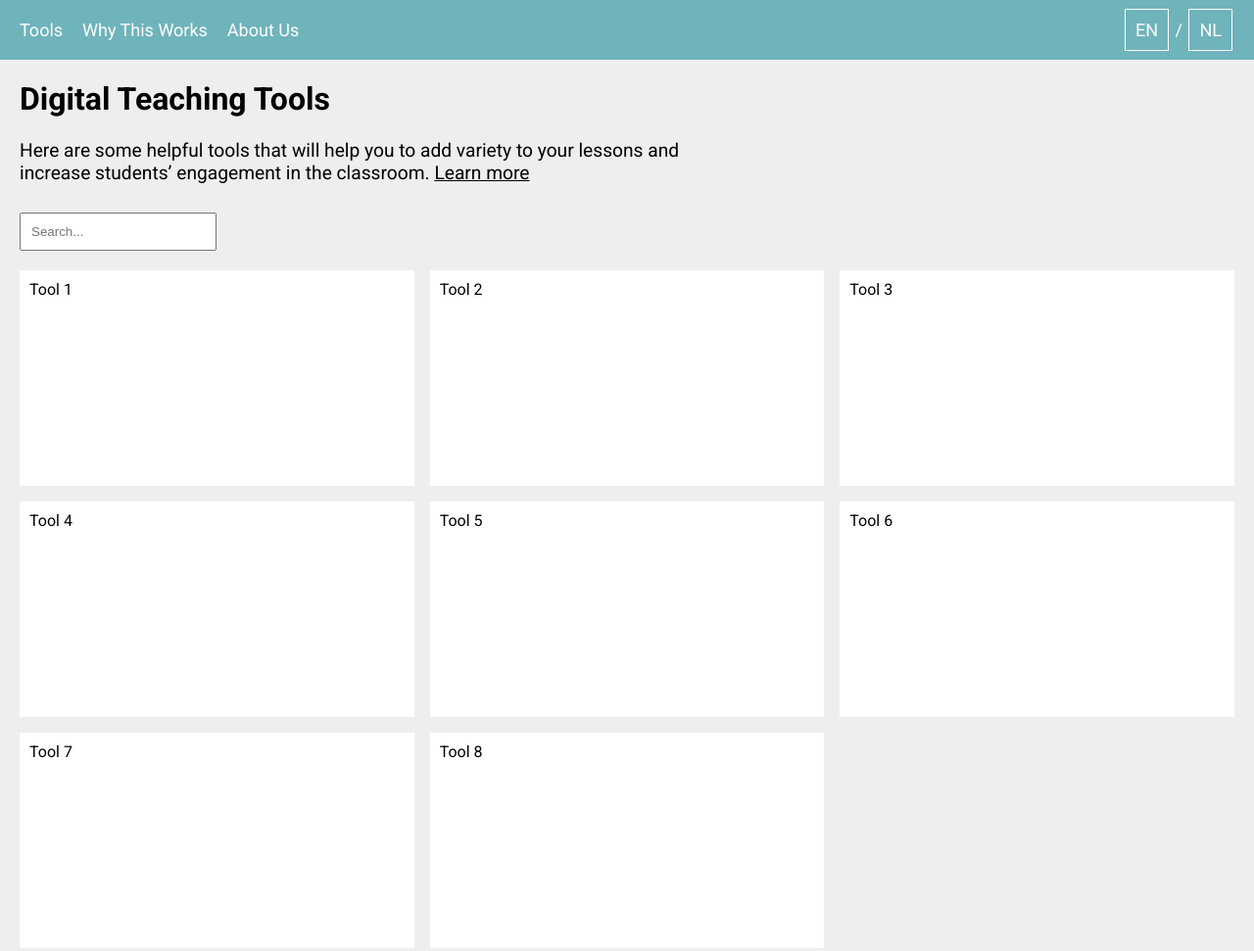
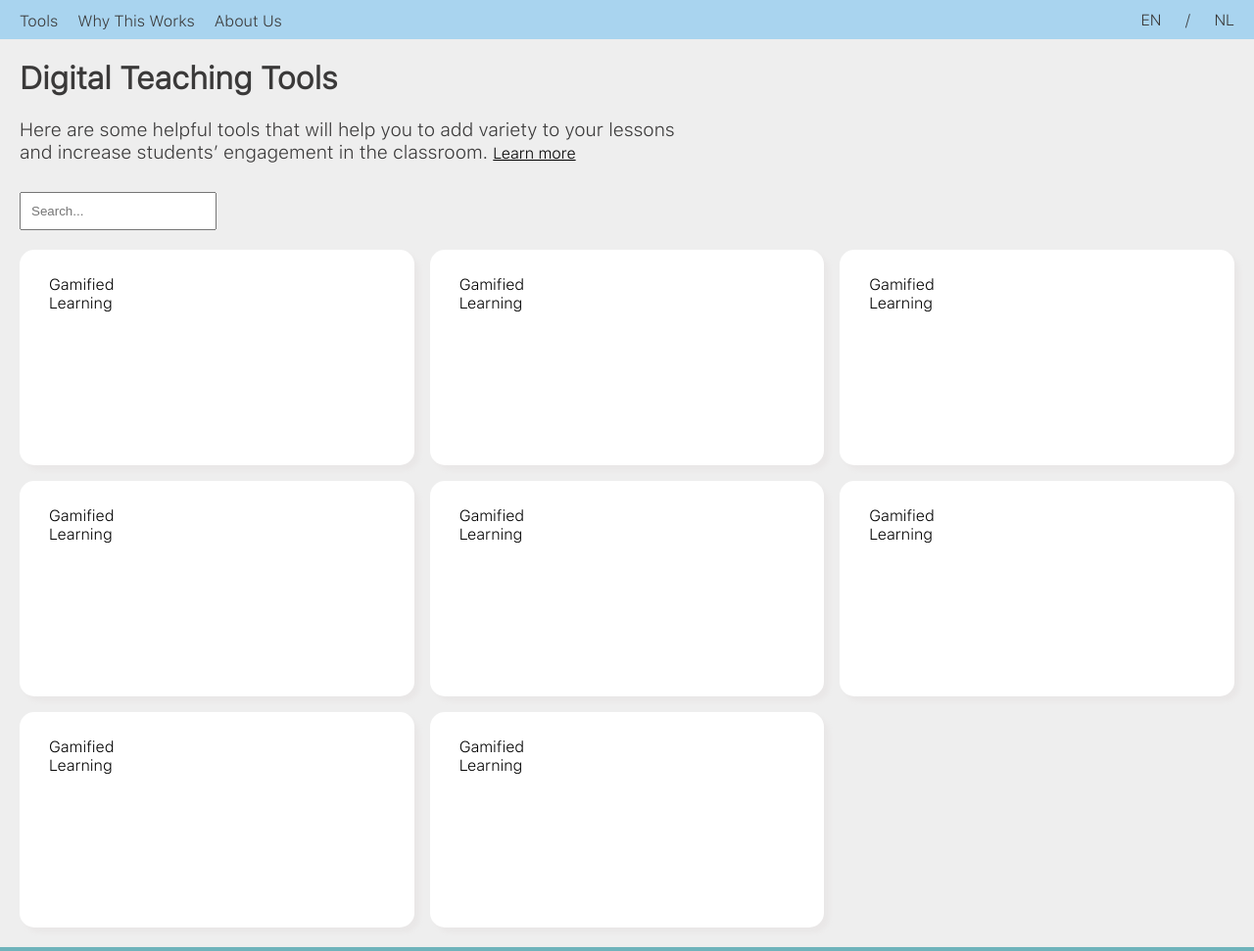
Before and after one commit to 100portraits/cybertalk, a plain HTML site: page main.html in a window 1280 px wide. Shown: the top 971 px of the page at 98% size. Drawn offline with Linux system fonts and the light colour scheme.

Commit message:
change to martynas version

```diff
--- a/main.css
+++ b/main.css
@@ -1,30 +1,46 @@
+@font-face {
+    font-family: 'sf';
+    src: url('SF-Pro-Text-Light.ttf');
+
+}
 .navbar-box {
     font-size: large;
-    background-color: #6FB3BB;
-    color: white;
+    background-color: #a9d4ef;
+    color: #f2f2f2;
     width: 100%;
     margin: 0;
     display: flex;
     flex-direction: row;
     justify-content: space-between;
-
-
+    height: 40px;
 }
 a {
-    color: white;
+    color: rgb(58, 57, 57);
+    font-family: 'sf';
+    font-size: medium;
     text-decoration: none;
+    transition: all 0.1s ease-in-out;
 }
+
 
 .navbar-pages {
     display: flex;
     gap: 20px;
     padding: 20px;
+    align-items: center;
 }
 .navbar-lang {
+    display: flex;
+    color: rgb(58, 57, 57);
+    font-family: 'sf', sans-serif;
+    font-size: medium;
+    gap: 20px;
     padding: 20px;
+    align-items: center;
 }
 body {
-    font-family: 'Roboto', sans-serif;
+    font-family: sf;
+    color: rgb(58, 57, 57);
     margin: 0;
     background-color: #eeeeee;
 }
@@ -54,13 +70,10 @@ body {
 .tools-grid a {
     color: black;
 }
-.tools-grid div {
-    background-color: white;
-    height: 200px;
-    padding: 10px
-}
+
 a:hover {
-    text-decoration: underline;
+    font-size: 16.3px;
+    color:black;
 }
 .footer-box {
     margin: 0;
@@ -73,19 +86,23 @@ a:hover {
     padding: 20px;
     margin:0
 }
-.en:hover, .nl:hover{
+
+
+.toolbg:hover {
+    transform: scale(1.02);
+    box-shadow: 6px 6px 6px rgb(215, 213, 213);
+}
+.tooltitle{
+    color: black;
+}
+.toolbg{
     background-color: white;
-    color: #6FB3BB
+    border-radius: 15px;
+    height: 200px;
+    padding: 10px;
+    box-shadow: 5px 5px 5px rgb(233, 231, 231);
+    transition: all 0.2s ease-in-out;
 }
-.en, .nl {
-    padding: 10px;
-    margin: 2px;
-    border: 1px solid white;
+.toolbg p {
+    margin-left: 20px;
 }
-.tools-grid div {
-    box-shadow: rgba(100, 100, 111, 0) 0px 7px 29px 0px;
-    transition: box-shadow 0.3s ease-in-out;
-}
-.tools-grid div:hover {
-    box-shadow: rgba(100, 100, 111, 0.2) 0px 7px 29px 0px;
-}
--- a/main.html
+++ b/main.html
@@ -26,15 +26,15 @@
     <input name="search" id="search" class="search-in" placeholder="Search...">
     <div class="tools-grid">
         <a href="gamify.html">
-            <div>Tool 1</div>
+            <div class="toolbg tool0"><p class="tooltitle">Gamified<br>Learning</p></div>
         </a >
-        <div>Tool 2</div>
-        <div>Tool 3</div>
-        <div>Tool 4</div>
-        <div>Tool 5</div>
-        <div>Tool 6</div>
-        <div>Tool 7</div>
-        <div>Tool 8</div>
+        <div class="toolbg tool1"><p class="tooltitle">Gamified<br>Learning</p></div>
+        <div class="toolbg tool2"><p class="tooltitle">Gamified<br>Learning</p></div>
+        <div class="toolbg tool3"><p class="tooltitle">Gamified<br>Learning</p></div>
+        <div class="toolbg tool4"><p class="tooltitle">Gamified<br>Learning</p></div>
+        <div class="toolbg tool5"><p class="tooltitle">Gamified<br>Learning</p></div>
+        <div class="toolbg tool6"><p class="tooltitle">Gamified<br>Learning</p></div>
+        <div class="toolbg tool7"><p class="tooltitle">Gamified<br>Learning</p></div>
     </div>
     <div class="footer-box">
         <h3>Contact us</h3>
```
Also changed, not shown: gamify.css (+15 -5 lines), SF-Pro-Text-Light.ttf (added).
